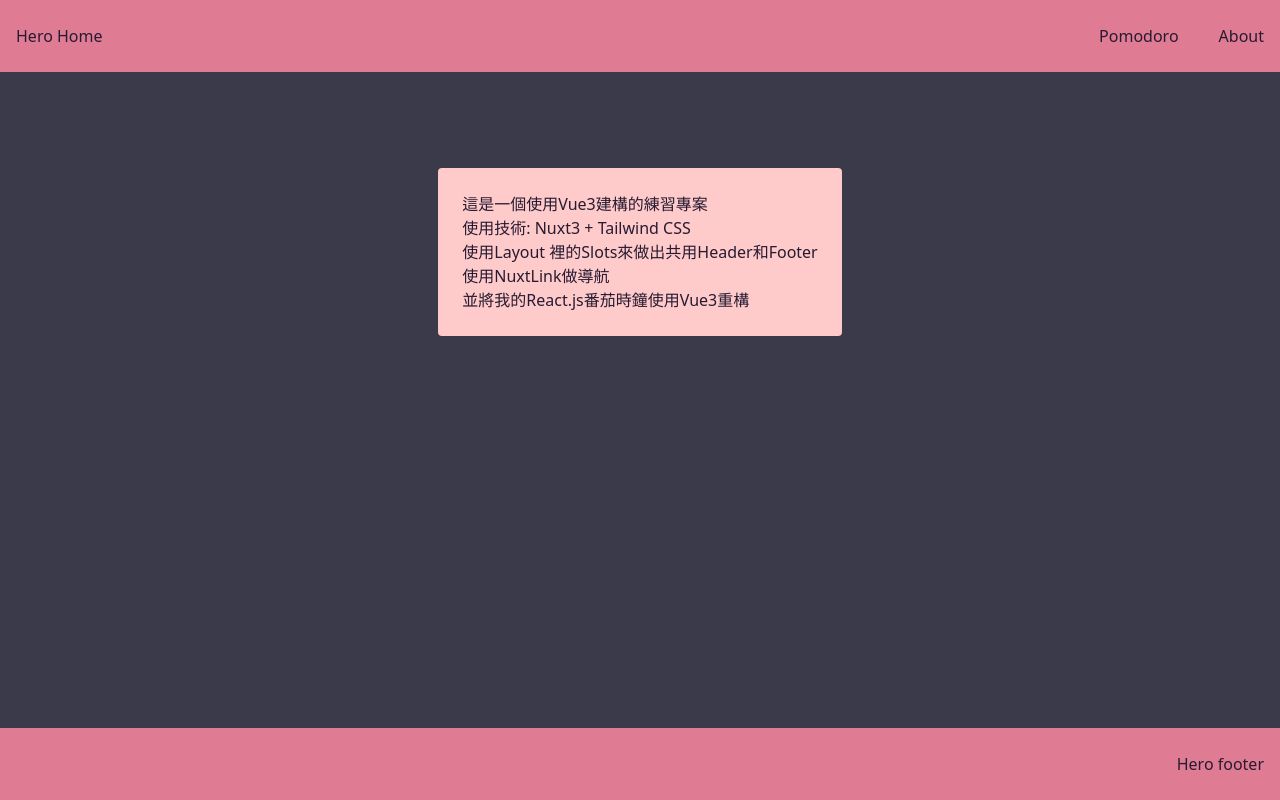
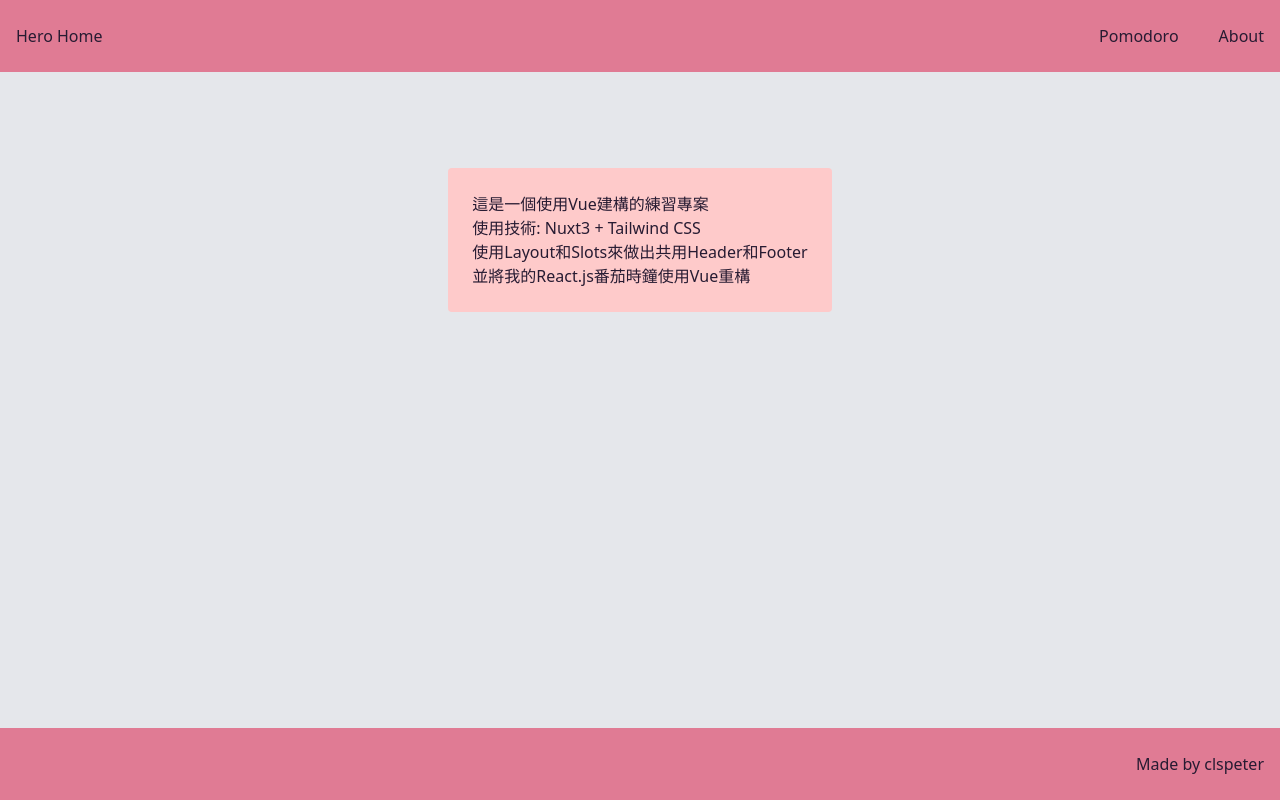
Before and after one commit to clspeter/nuxt-element-practice, a Nuxt app: page /about in a window 1280 px wide. Built offline with nearby package versions, Linux system fonts and the light colour scheme.

Commit message:
style and typo

```diff
--- a/layouts/default.vue
+++ b/layouts/default.vue
@@ -15,7 +15,9 @@ import { NuxtLink } from '../.nuxt/components';
         <slot />
         <div class="bg-primary">
             <footer class="flex py-6 px-4 space-x-10 justify-end text-neutral">
-                Hero footer
+                <NuxtLink class="text-underline" to="https://github.com/clspeter/nuxt-element-practice">
+                    Made by clspeter
+                </NuxtLink>
             </footer>
 
         </div>
--- a/pages/about.vue
+++ b/pages/about.vue
@@ -1,13 +1,12 @@
 <template>
-    <div class="py-24 bg-base-100 grow">
+    <div class="py-24 bg-gray-200 grow">
         <div class="flex p-3 md:p-0">
             <div class="items-center rounded bg-secondary mx-auto md:p-6 p-4">
                 <div class="text-neutral">
-                    這是一個使用Vue3建構的練習專案
+                    這是一個使用Vue建構的練習專案
                     <p>使用技術: Nuxt3 + Tailwind CSS</p>
-                    <p>使用Layout 裡的Slots來做出共用Header和Footer</p>
-                    <p>使用NuxtLink做導航</p>
-                    並將我的React.js番茄時鐘使用Vue3重構
+                    <p>使用Layout和Slots來做出共用Header和Footer</p>
+                    並將我的React.js番茄時鐘使用Vue重構
                 </div>
             </div>
         </div>
--- a/pages/index.vue
+++ b/pages/index.vue
@@ -1,8 +1,8 @@
 <template>
-    <div class="grow w-full bg-base-100 flex">
+    <div class="grow w-full bg-gray-200 flex">
         <div class="m-auto">
             <VueWriter class="text-2xl md:text-5xl text-accent font-semibold"
-                :array="['<This_is_Peter />', 'WhoSartedToLearnVue.js']" :caret="cursor" />
+                :array="['<This_is_Peter />', 'WhoStartedToLearnVue.js']" :caret="cursor" />
         </div>
     </div>
 </template>
--- a/pages/pomodoro.vue
+++ b/pages/pomodoro.vue
@@ -1,8 +1,8 @@
 <template>
-    <div class="grow bg-base-100 text-netural md:p-0 p-4">
+    <div class="grow bg-gray-200 text-netural md:p-0 p-4">
         <div class="mx-auto mt-10 flex md:w-screen flex-col gap-2 rounded bg-secondary md:max-w-xl py-4 md:p-4">
             <div class="text-center text-3xl">Pomodoro Technique</div>
-            <div class="flex flex-row justify-center text-2xl">
+            <div class="flex flex-row justify-center text-2xl mb-2">
                 <div class="basis-32">
                     <div class="text-center text-lg">Break</div>
                     <div class="flex flex-row items-center justify-center">
@@ -40,7 +40,7 @@
                     </div>
                 </div>
             </div>
-            <div class="mx-auto flex w-48 flex-col rounded border-2 border-primary py-2">
+            <div class="mx-auto flex w-48 flex-col rounded border-2 border-primary py-2 mb-2">
                 <div class="text-center text-3xl mb-4">{{ isBreak ? 'Break' : 'Session' }}</div>
                 <div class="text-center text-5xl">{{ timerString }}</div>
                 <audio src="/time-up-ringtone.mp3" ref="audioRef"></audio>
```
Also changed, not shown: 1 other file (tests, documents, lock files or other folders).
